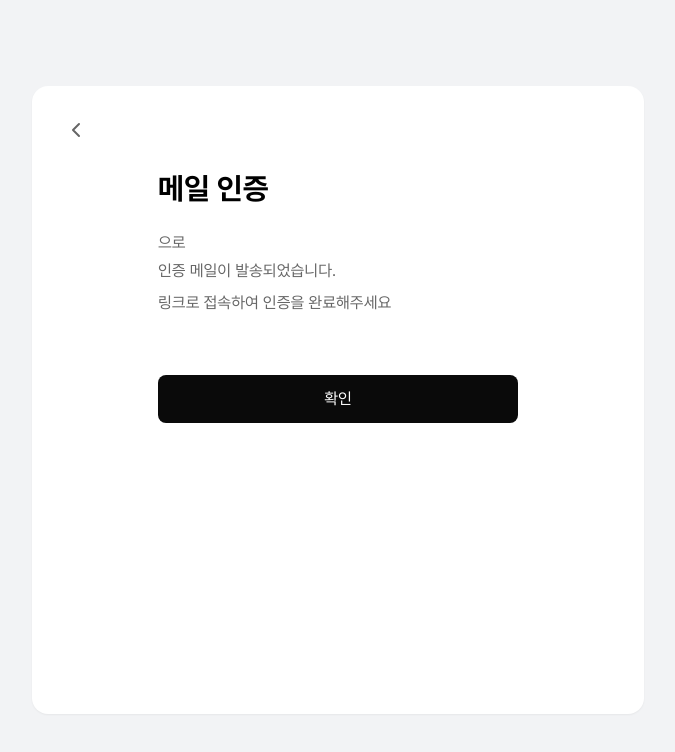
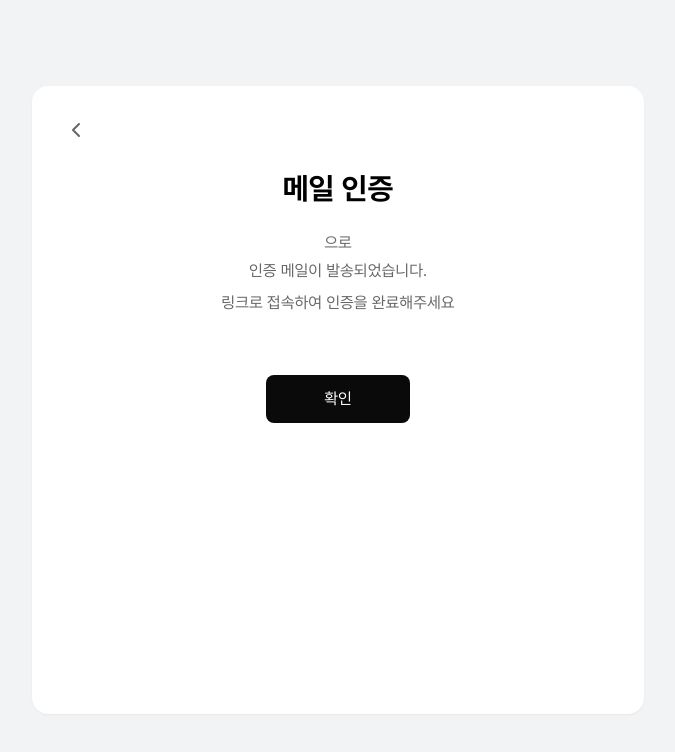
Before and after one commit to mohajistudio/mohajistudio-developers-FE, a Next.js app: page /verify/email/sent in a window 1280 px wide. Shown: the top 752 px of the page, without its empty margins (302-977 px from the left). Built offline with nearby package versions, Linux system fonts and the light colour scheme.

Commit message:
style: 이메일 인증 안내 페이지 레이아웃 개선
- 텍스트 중앙 정렬 적용
- 확인 버튼 너비 조정 (w-full → w-2/5)
- 전체 컨텐츠 정렬 개선

```diff
--- a/src/app/(auth)/verify/email/sent/page.tsx
+++ b/src/app/(auth)/verify/email/sent/page.tsx
@@ -22,10 +22,10 @@ export default function EmailSentPage() {
         <ChevronLeft className="h-6 w-6 text-[#666666] hover:text-[#4D4D4D]" />
       </button>
 
-      <div className="w-full max-w-[360px] mx-auto">
+      <div className="w-full max-w-[360px] mx-auto text-center">
         <div className="space-y-[20px] mb-[60px]">
-          <h1 className="text-[30px] font-bold text-left">메일 인증</h1>
-          <div className="space-y-2 text-left">
+          <h1 className="text-[30px] font-bold">메일 인증</h1>
+          <div className="space-y-2">
             <div className="space-y-1 text-[16px] text-[#666666]">
               <p>
                 <span className="font-bold">{email}</span>으로
@@ -38,14 +38,12 @@ export default function EmailSentPage() {
           </div>
         </div>
 
-        <div className="flex justify-left">
-          <button
-            onClick={handleConfirm}
-            className="w-full h-[48px] bg-[#0A0A0A] text-white rounded-lg hover:opacity-90"
-          >
-            확인
-          </button>
-        </div>
+        <button
+          onClick={handleConfirm}
+          className="w-2/5 h-[48px] bg-[#0A0A0A] text-white rounded-lg hover:opacity-90"
+        >
+          확인
+        </button>
       </div>
     </div>
   );
```
